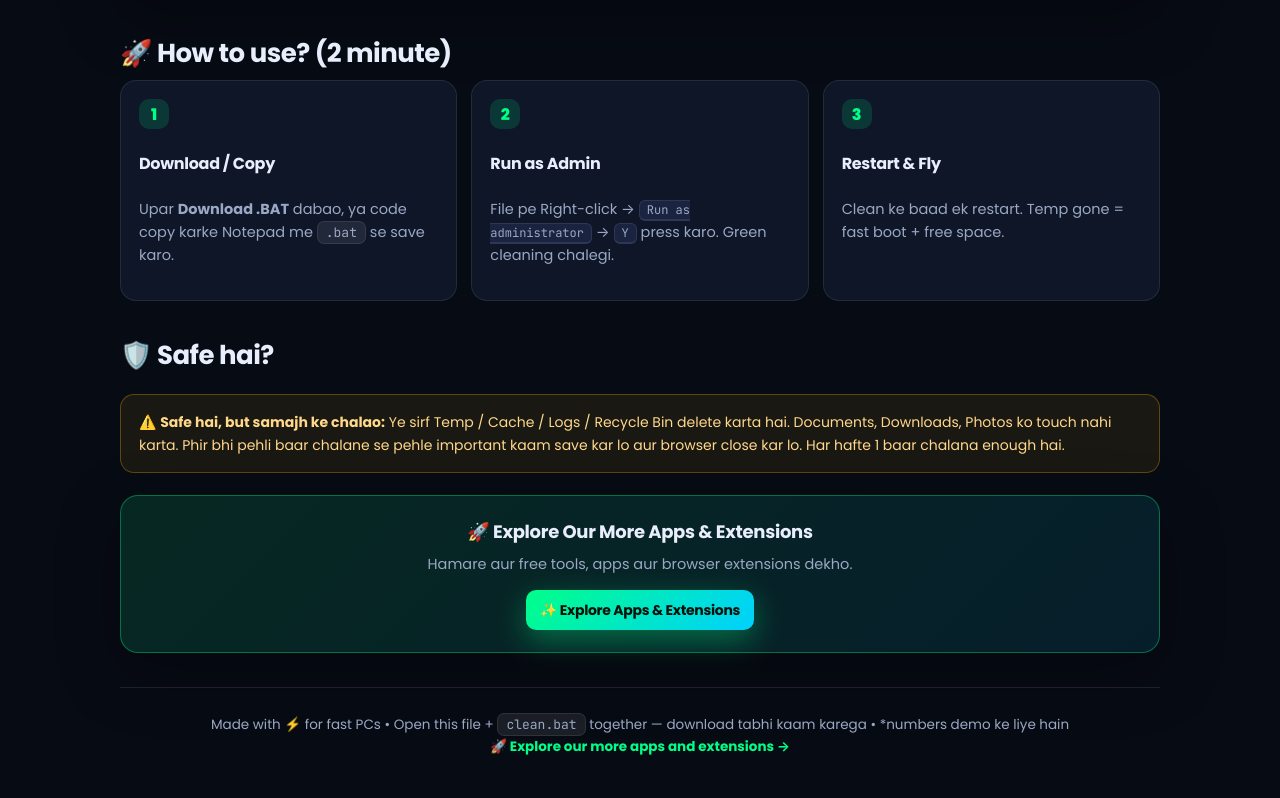
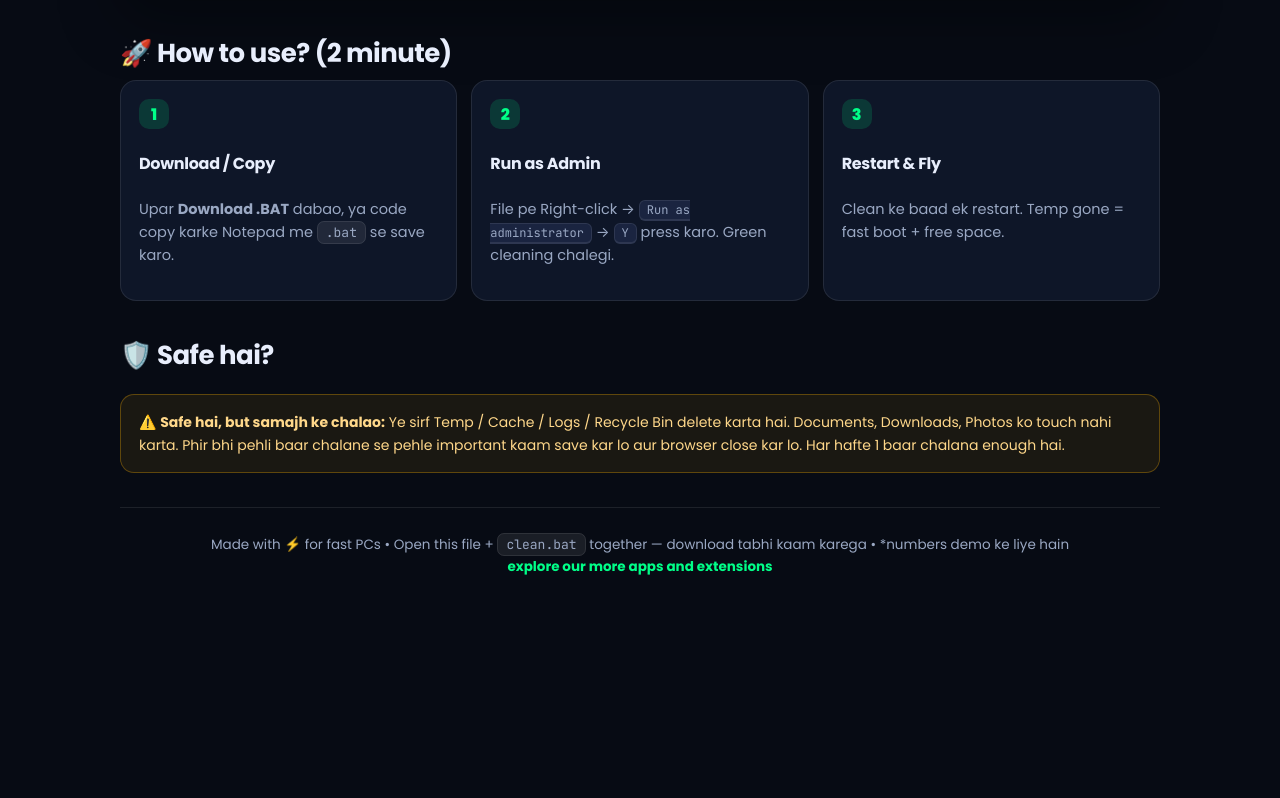
Before and after one commit to edevsuraj/batch-cleaner, a plain HTML site: page index.html in a window 1280 px wide. Shown: the part 2144-2942 px from the top of the page. After the commit the page ends 2761 px from the top, so only its background shows below. Drawn offline with Linux system fonts and the light colour scheme.

Commit message:
keep explore link footer side only

```diff
--- a/index.html
+++ b/index.html
@@ -257,13 +257,7 @@ exit /b 0</pre>
   <h2 class="section-title" id="safe">🛡️ Safe hai?</h2>
   <div class="warn">⚠️ <b>Safe hai, but samajh ke chalao:</b> Ye sirf Temp / Cache / Logs / Recycle Bin delete karta hai. Documents, Downloads, Photos ko touch nahi karta. Phir bhi pehli baar chalane se pehle important kaam save kar lo aur browser close kar lo. Har hafte 1 baar chalana enough hai.</div>
 
-  <div class="card" style="margin-top:22px;text-align:center;background:linear-gradient(135deg,rgba(0,255,136,.12),rgba(0,208,255,.10));border-color:rgba(0,255,136,.35)">
-    <h3 style="margin:0 0 6px">🚀 Explore Our More Apps &amp; Extensions</h3>
-    <p class="muted" style="margin:0 0 14px">Hamare aur free tools, apps aur browser extensions dekho.</p>
-    <a class="btn btn-primary btn-sm" href="https://edevsuraj.github.io/explore-our-apps-and-extensions/" target="_blank" rel="noopener">✨ Explore Apps &amp; Extensions</a>
-  </div>
-
-<footer>Made with ⚡ for fast PCs • Open this file + <code class="inline">clean.bat</code> together — download tabhi kaam karega • *numbers demo ke liye hain<br/><a href="https://edevsuraj.github.io/explore-our-apps-and-extensions/" target="_blank" rel="noopener" style="color:var(--green);font-weight:700;text-decoration:none">🚀 Explore our more apps and extensions →</a></footer>
+<footer>Made with ⚡ for fast PCs • Open this file + <code class="inline">clean.bat</code> together — download tabhi kaam karega • *numbers demo ke liye hain<br/><a href="https://edevsuraj.github.io/explore-our-apps-and-extensions/" target="_blank" rel="noopener" style="color:var(--green);font-weight:700;text-decoration:none">explore our more apps and extensions</a></footer>
 </div>
 
 <div class="toast" id="toast">Copied! ✅</div>
```
